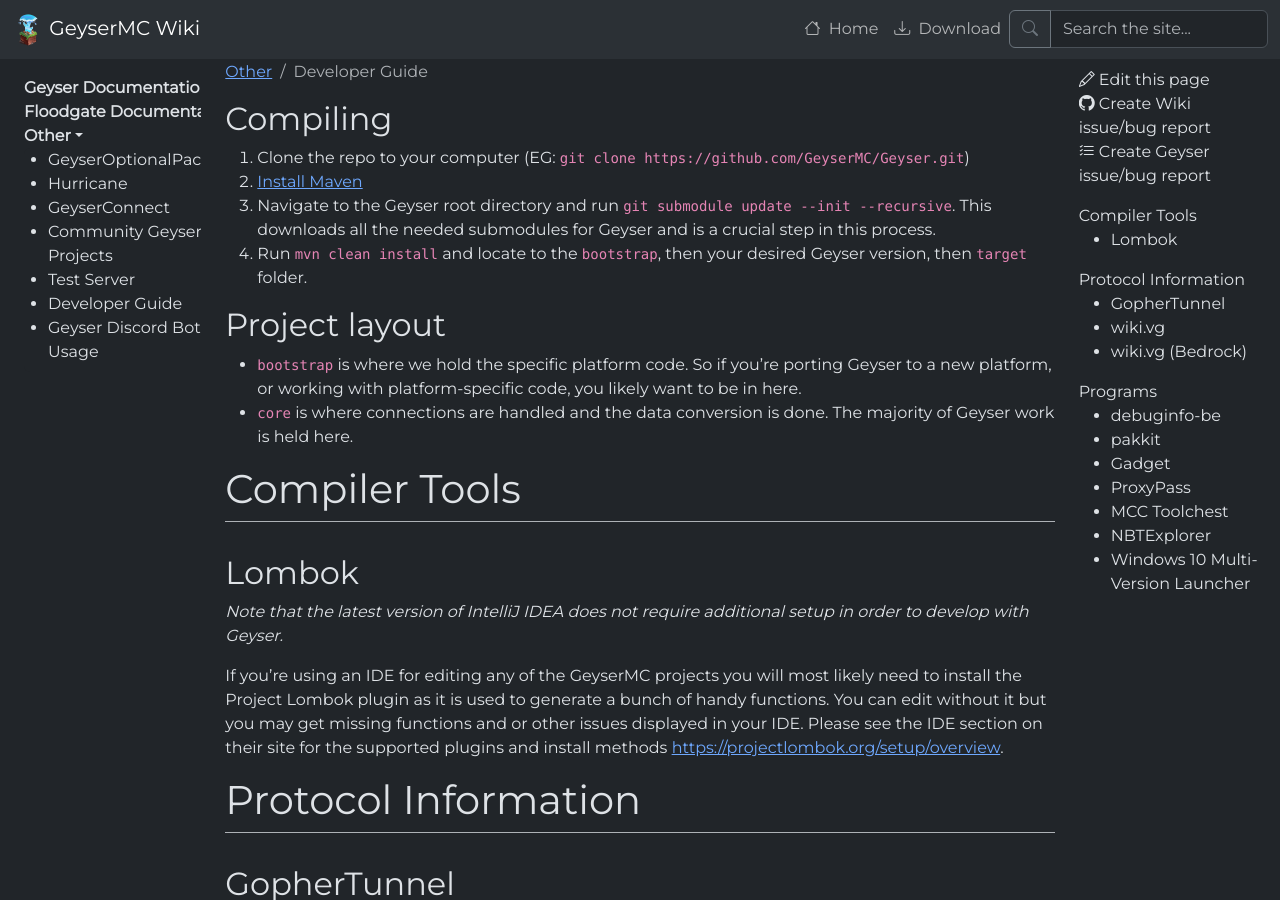
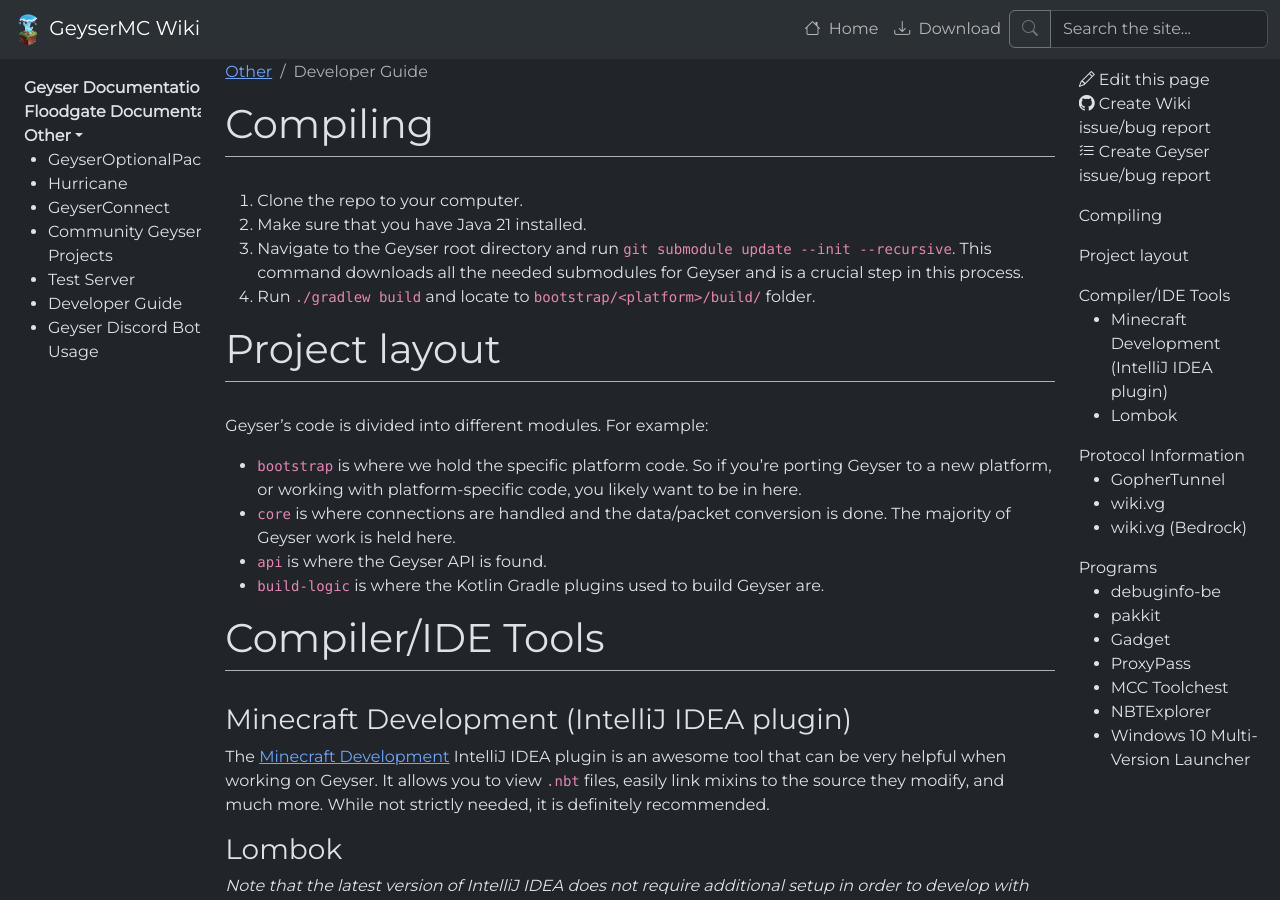
Before and after one commit to GeyserMC/GeyserWiki, a Jekyll site: the page built from _docs/other/developer-guide.md, in a window 1280 px wide and 900 px high. Built offline with Jekyll 4.4.1, drawn with Linux system fonts in a browser that asks for light colours; some of the changed text lies outside the part shown.

Commit message:
Fix: Make the developer guide less outdated (#279)
* dev guide info

* Update developer-guide.md

Co-authored-by: Olivia <chew@chew.pw>

* Update developer-guide.md

* add mcdev plugin

* address review

---------

Co-authored-by: Olivia <chew@chew.pw>

```diff
--- a/_docs/other/developer-guide.md
+++ b/_docs/other/developer-guide.md
@@ -2,57 +2,70 @@
 title: Developer Guide
 ---
 
-## Compiling
-1. Clone the repo to your computer (EG: `git clone https://github.com/GeyserMC/Geyser.git`)
-2. [Install Maven](https://maven.apache.org/install.html)
-3. Navigate to the Geyser root directory and run `git submodule update --init --recursive`. This downloads all the needed submodules for Geyser and is a crucial step in this process.
-4. Run `mvn clean install` and locate to the `bootstrap`, then your desired Geyser version, then `target` folder.
+# Compiling
+1. Clone the repo to your computer.
+2. Make sure that you have Java 21 installed.
+3. Navigate to the Geyser root directory and run `git submodule update --init --recursive`. This command downloads all the needed submodules for Geyser and is a crucial step in this process.
+4. Run `./gradlew build` and locate to `bootstrap/<platform>/build/` folder.
 
-## Project layout
+# Project layout
+
+Geyser's code is divided into different modules. For example:
+
 * `bootstrap` is where we hold the specific platform code. So if you're porting Geyser to a new platform, or working with platform-specific code, you likely want to be in here.
-* `core` is where connections are handled and the data conversion is done. The majority of Geyser work is held here.
+* `core` is where connections are handled and the data/packet conversion is done. The majority of Geyser work is held here.
+* `api` is where the Geyser API is found.
+* `build-logic` is where the Kotlin Gradle plugins used to build Geyser are.
 
-# Compiler Tools
+# Compiler/IDE Tools
 
-## Lombok
+### Minecraft Development (IntelliJ IDEA plugin)
+
+The [Minecraft Development](https://github.com/minecraft-dev/MinecraftDev) IntelliJ IDEA plugin is an awesome tool that can
+be very helpful when working on Geyser. It allows you to view `.nbt` files, easily link mixins to the source they modify, and much
+more. While not strictly needed, it is definitely recommended.
+
+### Lombok
 
 *Note that the latest version of IntelliJ IDEA does not require additional setup in order to develop with Geyser.*
 
-If you're using an IDE for editing any of the GeyserMC projects you will most likely need to install the Project Lombok plugin as it is used to generate a bunch of handy functions. You can edit without it but you may get missing functions and or other issues displayed in your IDE. Please see the IDE section on their site for the supported plugins and install methods [https://projectlombok.org/setup/overview](https://projectlombok.org/setup/overview).
+If you're using an IDE for editing any of the GeyserMC projects you will most likely need to install the Project Lombok plugin as it is used to generate a bunch of handy functions.
+You can edit without it but you may get missing functions and or other issues displayed in your IDE. Please see the IDE section on their site for the supported plugins and install methods [https://projectlombok.org/setup/overview](https://projectlombok.org/setup/overview).
 
 # Protocol Information
 
-## GopherTunnel
+### GopherTunnel
 [GopherTunnel](https://github.com/Sandertv/gophertunnel/tree/master/minecraft/protocol/packet) is a library for Bedrock Edition written in Go. The source code is an excellent documentation for the Bedrock protocol.
 
-## wiki.vg
+### wiki.vg
 For a full rundown of the Java Edition protocol, see [here](https://wiki.vg/Protocol).
 
-## wiki.vg (Bedrock)
+### wiki.vg (Bedrock)
 The Bedrock Edition protocol is documented [here](https://wiki.vg/Bedrock_Protocol), but it's currently incomplete so only use it as a reference.
 
 # Programs
 
-## debuginfo-be
+### debuginfo-be
 [debuginfo-be](https://github.com/Heath123/debuginfo-be) is a Spigot plugin that displays an overlay to Geyser clients with useful debug information, similar to the F3 screen in Java Edition.
 
-## pakkit
+### pakkit
 pakkit is a GUI-based tool for intercepting packets between a server and client developed by Geyser contributor [circuit10/Heath123](https://github.com/Heath123/) built using Electron. It works for both Java Edition (using node-minecraft-protocol) and Bedrock (as a GUI wrapper for ProxyPass adding extra features). It supports features such as viewing packet data in JSON format, Edit and Resend and a hex view for raw packet data. You can download it from [here](https://github.com/Heath123/pakkit/releases/). It's currently WIP, so expect bugs.
 
-## Gadget
+### Gadget
 Gadget is a fabric client mod to inspect & log, amongst other things, packets sent between a java server and a java client. It can be useful to determine java behavior.
 You can download it from [here](https://modrinth.com/mod/gadget).
 
-## ProxyPass
+### ProxyPass
 ProxyPass is a tool for intercepting packets between a Bedrock server and client developed by the Cloudburst team. It can be found [here](https://github.com/CloudburstMC/ProxyPass) and the vanilla Bedrock server can be found [here](https://www.minecraft.net/download/server/bedrock/).
+There is a ProxyPass fork that supports online-mode (allowing you to join Geyser servers and see sent packets): [Kastle's proxypass fork](https://github.com/Kas-tle/ProxyPass/).
 
-## MCC Toolchest
+### MCC Toolchest
 MCC Toolchest is a tool for viewing and editing NBT data for Bedrock edition, this allows you to see data as it is stored in Bedrock. You can download it from [here](https://mcctoolchest.weebly.com/).
 
-## NBTExplorer
+### NBTExplorer
 NBTExplorer is a tool for viewing and editing NBT data for Java edition, this allows you to see data as it is stored in Java edition. You can download it from [here](https://github.com/jaquadro/NBTExplorer/releases).
 
-## Windows 10 Multi-Version Launcher
+### Windows 10 Multi-Version Launcher
 The Windows 10 Multi-Version launcher allows you to switch between release and beta versions of Minecraft Bedrock. Its GitHub repository can be viewed [here](https://github.com/MCMrARM/mc-w10-version-launcher/).
 Alternatively, use FoxyNoTail's Version Switcher, found [here](https://foxynotail.com/software/mcbe-switcher).
 Note: To apply the [loopback fix](/geyser/fixing-unable-to-connect-to-world/#windows-1011) for Minecraft Preview, use the following loopback restriction lifting command with the different app ID: `CheckNetIsolation LoopbackExempt -a -n="Microsoft.MinecraftWindowsBeta_8wekyb3d8bbwe"`
```
